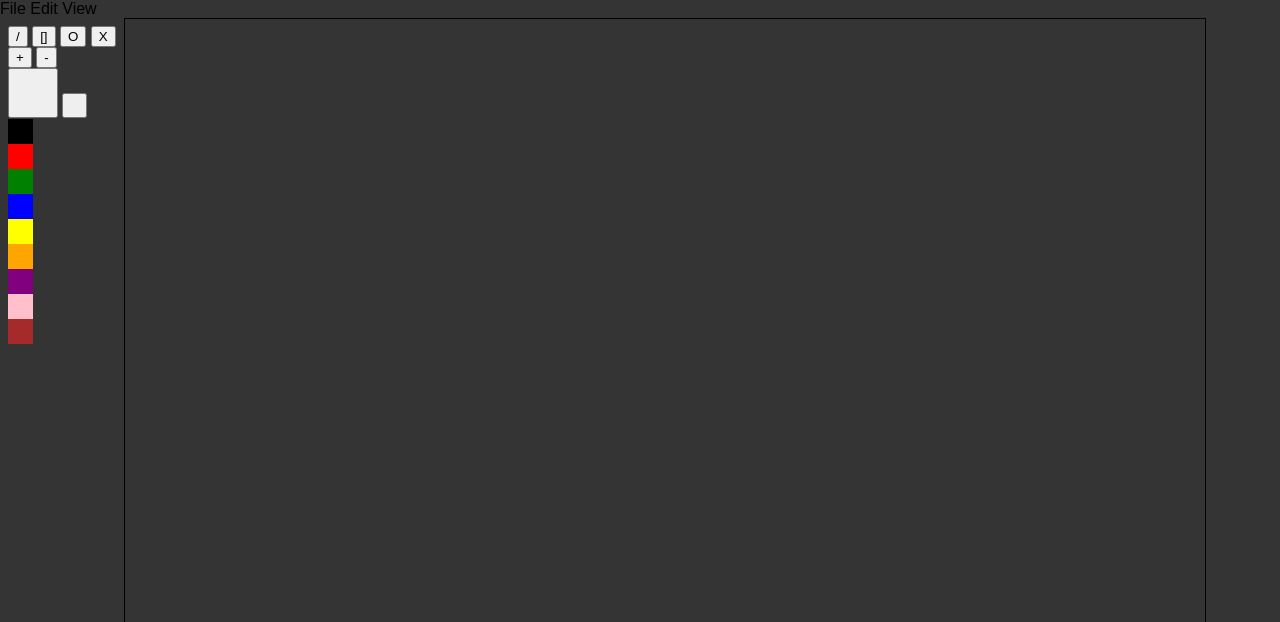
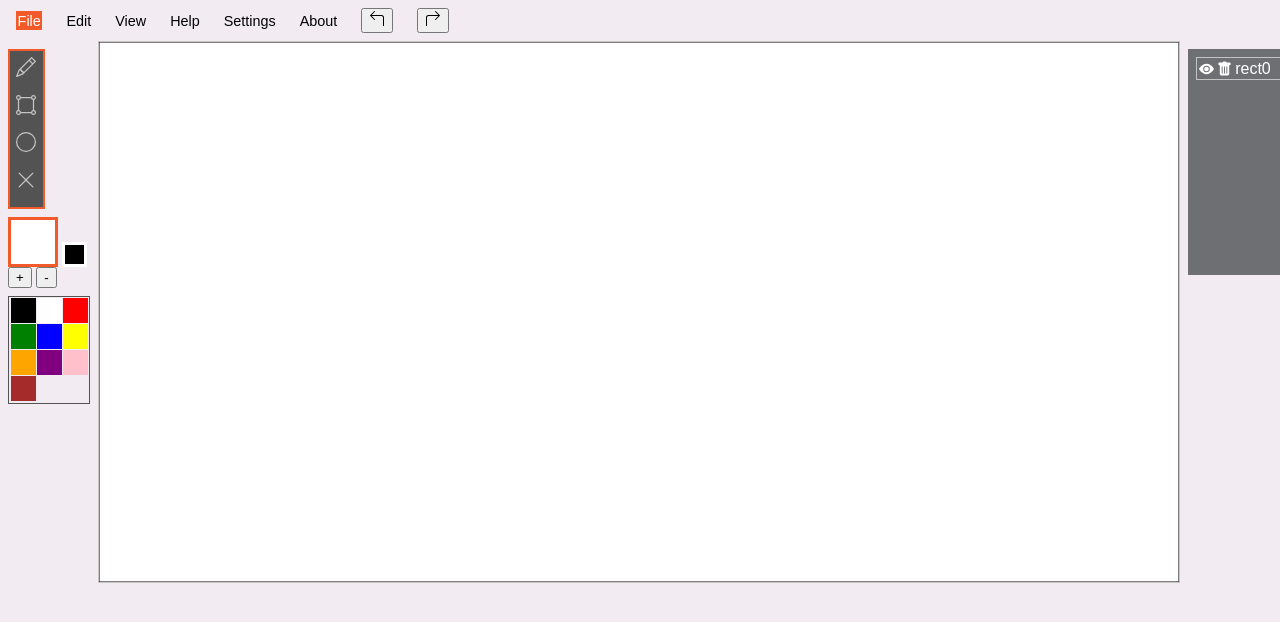
Before and after one commit to mo7amedgisimelsied/Canvas, a plain HTML site: page index.html in a window 1280 px wide. Shown: the top 622 px of the page. Drawn offline with Linux system fonts and the light colour scheme.

Commit message:
New Features

```diff
--- /dev/null
+++ b/Shapes.js
@@ -0,0 +1,26 @@
+class Rectangle{
+    constructor(x, y, width, height, _stroke, _fill, _stroke_color){
+        this.id = `rect${elements.length}`;
+        this.x = x;
+        this.y = y;
+        this.width = width;
+        this.height = height;
+        this.stroke = _stroke;
+        this.fill = _fill;
+        this.stroke_color = _stroke_color;
+    }
+}
+
+
+class Circle{
+    constructor(x, y, width, height, _stroke, _fill, _stroke_color){
+        this.id = `circ${elements.length}`;
+        this.x = x;
+        this.y = y;
+        this.width = width;
+        this.height = height;
+        this.stroke = _stroke;
+        this.fill = _fill;
+        this.stroke_color = _stroke_color;
+    }
+}
--- a/index.html
+++ b/index.html
@@ -8,33 +8,89 @@
   </head>
   <body>
     <header>
-      <a href="">File</a>
+      <a
+        href=""
+        style="background-color: #f25a29; color: white; padding: 0.1rem"
+        >File</a
+      >
       <a href="">Edit</a>
       <a href="">View</a>
+      <a href="">Help</a>
+      <a href="">Settings</a>
+      <a href="">About</a>
+      <button>
+        <svg width="16" height="16" viewBox="0 0 16 16" id="undo">
+          <path
+            d="M1.146 4.854a.5.5 0 0 1 0-.708l4-4a.5.5 0 1 1 .708.708L2.707 4H12.5A2.5 2.5 0 0 1 15 6.5v8a.5.5 0 0 1-1 0v-8A1.5 1.5 0 0 0 12.5 5H2.707l3.147 3.146a.5.5 0 1 1-.708.708z"
+          />
+        </svg>
+      </button>
+      <button>
+        <svg width="16" height="16" viewBox="0 0 16 16" id="redo">
+          <path
+            fill-rule="evenodd"
+            d="M14.854 4.854a.5.5 0 0 0 0-.708l-4-4a.5.5 0 0 0-.708.708L13.293 4H3.5A2.5 2.5 0 0 0 1 6.5v8a.5.5 0 0 0 1 0v-8A1.5 1.5 0 0 1 3.5 5h9.793l-3.147 3.146a.5.5 0 0 0 .708.708z"
+          />
+        </svg>
+      </button>
     </header>
     <div class="workspace">
       <div class="left-bar bar">
         <div class="toolbar" id="toolbar">
-          <button id="line">/</button>
-          <button id="rect">[]</button>
-          <button id="circ">O</button>
-          <button id="clear">X</button>
-          <div class="stroke">
-            <button id="strokePlus">+</button>
-            <button id="strokeMinus">-</button>
-          </div>
+          <button id="line">
+            <svg viewBox="0 0 16 16">
+              <path
+                d="M12.146.146a.5.5 0 0 1 .708 0l3 3a.5.5 0 0 1 0 .708l-10 10a.5.5 0 0 1-.168.11l-5 2a.5.5 0 0 1-.65-.65l2-5a.5.5 0 0 1 .11-.168zM11.207 2.5 13.5 4.793 14.793 3.5 12.5 1.207zm1.586 3L10.5 3.207 4 9.707V10h.5a.5.5 0 0 1 .5.5v.5h.5a.5.5 0 0 1 .5.5v.5h.293zm-9.761 5.175-.106.106-1.528 3.821 3.821-1.528.106-.106A.5.5 0 0 1 5 12.5V12h-.5a.5.5 0 0 1-.5-.5V11h-.5a.5.5 0 0 1-.468-.325"
+              />
+            </svg>
+          </button>
+          <button id="rect">
+            <svg viewBox="0 0 16 16">
+              <path
+                d="M2 1a1 1 0 1 0 0 2 1 1 0 0 0 0-2M0 2a2 2 0 0 1 3.937-.5h8.126A2 2 0 1 1 14.5 3.937v8.126a2 2 0 1 1-2.437 2.437H3.937A2 2 0 1 1 1.5 12.063V3.937A2 2 0 0 1 0 2m2.5 1.937v8.126c.703.18 1.256.734 1.437 1.437h8.126a2 2 0 0 1 1.437-1.437V3.937A2 2 0 0 1 12.063 2.5H3.937A2 2 0 0 1 2.5 3.937M14 1a1 1 0 1 0 0 2 1 1 0 0 0 0-2M2 13a1 1 0 1 0 0 2 1 1 0 0 0 0-2m12 0a1 1 0 1 0 0 2 1 1 0 0 0 0-2"
+              />
+            </svg>
+          </button>
+          <button id="circ">
+            <svg viewBox="0 0 16 16">
+              <path
+                d="M8 15A7 7 0 1 1 8 1a7 7 0 0 1 0 14m0 1A8 8 0 1 0 8 0a8 8 0 0 0 0 16"
+              />
+            </svg>
+          </button>
+          <button id="clear">
+            <svg viewBox="0 0 16 16">
+              <path
+                d="M2.146 2.854a.5.5 0 1 1 .708-.708L8 7.293l5.146-5.147a.5.5 0 0 1 .708.708L8.707 8l5.147 5.146a.5.5 0 0 1-.708.708L8 8.707l-5.146 5.147a.5.5 0 0 1-.708-.708L7.293 8z"
+              />
+            </svg>
+          </button>
+          <div class="stroke"></div>
         </div>
 
         <div class="fill-stroke">
-          <button id="fill"></button>
-          <button id="stroke"></button>
+          <button
+            id="fill"
+            style="background-color: white; border: 3px solid #f25a29"
+          ></button>
+          <button
+            id="stroke"
+            style="background-color: black; border: 3px solid white"
+          ></button>
         </div>
+        <button id="strokePlus">+</button>
+        <button id="strokeMinus">-</button>
         <!-- _______________________________________ COLORS _____________________________________ -->
         <div class="colors-container">
           <div
             class="color"
             style="background-color: black"
             onclick="setColor('black')"
+          ></div>
+          <div
+            class="color"
+            style="background-color: white"
+            onclick="setColor('white')"
           ></div>
           <div
             class="color"
@@ -82,8 +138,11 @@
       <!-- _______________________________________ CANVAS _____________________________________ -->
       <canvas></canvas>
 
-      <div class="right-bar bar"></div>
+      <div class="right-bar bar">
+        <div class="layers" id="layers"></div>
+      </div>
     </div>
     <script src="script.js"></script>
+    <script src="Shapes.js"></script>
   </body>
 </html>
--- a/script.js
+++ b/script.js
@@ -1,95 +1,106 @@
 let canvas = document.querySelector('canvas');
 canvas.width =  1080;
-canvas.height = 1080;
-
+canvas.height = 540;
 let c = canvas.getContext('2d');
 
+
+/* ______________________________________________ Variables __________________________________________ */
+
+// toolbar buttons
 let tool = "line";
 let line = document.getElementById('line');
 let rect = document.getElementById('rect');
 let circ = document.getElementById('circ');
 let clear = document.getElementById('clear');
+
+// undo and redo
+const undo = document.getElementById('undo');
+const redo = document.getElementById('redo');
+
+// stroke and fill
+let stroke = 1;
+let fill = "white";
 let stroke_color = 'black';
+
+// stroke plus and minus
+const strokePlus = document.getElementById('strokePlus');
+const strokeMinus = document.getElementById('strokeMinus');
+
+// color selection
 const selec_fill = document.getElementById('fill');
 const selec_stroke = document.getElementById('stroke');
+
+
+// layers
+const elements = [];
+const removed_items = [];
+const layers = document.getElementById('layers');
+
+// colors
 let selec_color = true;
 const fillButton = document.getElementById('fill');
 
+// drawing
+let start = false;
+let startX, startY;
 
+
+/* ______________________________________________ Event listeners __________________________________________ */
+
+window.addEventListener('load', () => {
+    elements.push(new Rectangle(0, 0, canvas.width, canvas.height, stroke, fill, stroke_color));
+    draw();
+})
+
+// toolbar Listeners
+line.addEventListener('click', () => {tool = 'line'});
+rect.addEventListener('click', () => {tool = 'rect'});
+circ.addEventListener('click', () => {tool = 'circ'});
+clear.addEventListener('click', () => {
+    elements.length = 0;
+    elements.push(new Rectangle(0, 0, canvas.width, canvas.height, stroke, fill, stroke_color));
+    draw();
+});
+
+// color selection
 selec_fill.addEventListener('click', () => {
+    if (!selec_color) {selec_fill.style.border = '3px solid #F25A29'; selec_stroke.style.border = 'none';}
     selec_color = true;
 })
 
-
 selec_stroke.addEventListener('click', () => {
+    if (selec_color) {selec_stroke.style.border = '3px solid #F25A29'; selec_fill.style.border = 'none';}
     selec_color = false;
 })
 
 
-function setColor(color){
-if (selec_color){
-    fill = color;
-    selec_fill.style = `background-color: ${fill}`
-}
-else {
-    stroke_color = color
-    selec_stroke.style = `background-color: ${stroke_color}`
-};
-}
+// undo and redo
+undo.addEventListener('click', () => {
+    removed_items.push(elements.pop());
+    draw();
+})
 
-let stroke = 1;
-let fill = "rgb(191, 255, 0)";
-const elements = [];
+redo.addEventListener('click', () => {
+    elements.push(removed_items.pop());
+    draw();
+})
 
 
-clear.addEventListener('click', () => {c.clearRect(0, 0, canvas.width, canvas.height); elements.length = 0});
-line.addEventListener('click', () => {tool = 'line'});
-rect.addEventListener('click', () => {tool = 'rect'});
-circ.addEventListener('click', () => {tool = 'circ'});
-
-let start = false;
-let startX, startY;
-
-class Rectangle{
-    constructor(x, y, width, height, _stroke, _fill, _stroke_color){
-        this.x = x;
-        this.y = y;
-        this.width = width;
-        this.height = height;
-        this.stroke = _stroke;
-        this.fill = _fill;
-        this.stroke_color = _stroke_color;
-    }
-}
-
-
-class Circle{
-    constructor(x, y, width, height, _stroke, _fill, _stroke_color){
-        this.x = x;
-        this.y = y;
-        this.width = width;
-        this.height = height;
-        this.stroke = _stroke;
-        this.fill = _fill;
-        this.stroke_color = _stroke_color;
-    }
-}
-
-
-document.addEventListener('mousedown', (e) =>{
+// drawing
+canvas.addEventListener('mousedown', (e) =>{
     startX = e.clientX - canvas.offsetLeft;
     startY = e.clientY - canvas.offsetTop;
     start = true;
 })
 
-document.addEventListener('mousemove', (e) => {
+canvas.addEventListener('mousemove', (e) => {
     if (tool == 'line'){
         c.strokeStyle = stroke_color;
         drawLines({clientX: e.clientX - canvas.offsetLeft, clientY: e.clientY - canvas.offsetTop});
     }
 })
 
-document.addEventListener('mouseup', (e) => {
+canvas.addEventListener('mouseup', (e) => {
     start = false;
     c.beginPath();
     switch (tool){
@@ -103,6 +114,30 @@ document.addEventListener('mouseup', (e) => {
             break;
     }
 })
+
+// stroke
+strokePlus.addEventListener('click', () => {
+    stroke += 1;
+    c.lineWidth = stroke;
+})
+strokeMinus.addEventListener('click', () => {
+    stroke -= 1;
+    c.lineWidth = stroke;
+})
+
+
+/* ______________________________________________ Functions __________________________________________ */
+
+function setColor(color){
+if (selec_color){
+    fill = color;
+    selec_fill.style = `background-color: ${fill}`
+}
+else {
+    stroke_color = color
+    selec_stroke.style = `background-color: ${stroke_color}`
+};
+}
 
 function drawLines(e){
     if (!start) return;
@@ -125,20 +160,21 @@ function drawCirc(e) {
     draw();
 }
 
-const strokePlus = document.getElementById('strokePlus');
-const strokeMinus = document.getElementById('strokeMinus');
-strokePlus.addEventListener('click', () => {
-    stroke += 1;
-    c.lineWidth = stroke;
-})
-strokeMinus.addEventListener('click', () => {
-    stroke -= 1;
-    c.lineWidth = stroke;
-})
-
 function draw(){
  c.clearRect(0, 0, canvas.width, canvas.height);
+ layers.innerHTML = '';
  elements.forEach(element => {
+    layers.innerHTML += `<div class="layer">
+    <svg viewBox="0 0 16 16">
+        <path d="M10.5 8a2.5 2.5 0 1 1-5 0 2.5 2.5 0 0 1 5 0"/>
+        <path d="M0 8s3-5.5 8-5.5S16 8 16 8s-3 5.5-8 5.5S0 8 0 8m8 3.5a3.5 3.5 0 1 0 0-7 3.5 3.5 0 0 0 0 7"/>
+    </svg>
+
+    <svg viewBox="0 0 16 16">
+        <path d="M2.5 1a1 1 0 0 0-1 1v1a1 1 0 0 0 1 1H3v9a2 2 0 0 0 2 2h6a2 2 0 0 0 2-2V4h.5a1 1 0 0 0 1-1V2a1 1 0 0 0-1-1H10a1 1 0 0 0-1-1H7a1 1 0 0 0-1 1zm3 4a.5.5 0 0 1 .5.5v7a.5.5 0 0 1-1 0v-7a.5.5 0 0 1 .5-.5M8 5a.5.5 0 0 1 .5.5v7a.5.5 0 0 1-1 0v-7A.5.5 0 0 1 8 5m3 .5v7a.5.5 0 0 1-1 0v-7a.5.5 0 0 1 1 0"/>
+    </svg>
+    ${element.id}
+    </div>`
     if (element instanceof Circle){
         c.beginPath();
         c.lineWidth = element.stroke;
--- a/styles.css
+++ b/styles.css
@@ -3,15 +3,23 @@ body{
     margin: 0;
     padding: 0;
     font-family: sans-serif;
-    background-color: rgb(52, 52, 52);
+    background-color: #F2EBF2;
 }
 
 a{
     text-decoration: none;
     color: black;
 }
+
+header{
+    display: flex;
+    align-items: center;
+    gap: 1.5rem;
+    padding: 0.5rem 0 0.5rem 1rem;
+    font-size: 0.9rem;
+}
 canvas{
-    border: 1px solid black;
+    border: 1px solid #C4C4C4;
 }
 
 .workspace{
@@ -36,3 +44,63 @@ canvas{
     width: 25px;
     height: 25px;
 }
+
+
+.toolbar{
+    display: flex;
+    flex-direction: column;
+    align-items: start;
+    width: fit-content;
+    gap: 0.5rem;
+    background-color: #535353;
+    padding: 0.2rem;
+    border: 2px solid #F25A29;
+}
+
+.toolbar button{
+    padding: 0.2rem;
+    background-color:  #535353;
+    border: none;
+    cursor: pointer;
+    border-radius: 5px;
+}
+.toolbar svg{
+    fill: #C4C4C4;
+    width: 20px;
+    height: 20px;
+}
+
+
+
+.colors-container{
+    display: grid;
+    grid-template-columns: repeat(3, 1fr);
+    gap: 1px;
+    border: 1px solid #535353;
+    padding: 0.1rem;
+}
+
+.colors-container, .fill-stroke{
+    margin-top: 0.5rem;
+}
+
+.layers{
+width: 100%;
+min-height: 40%;
+padding: 0.5rem;
+background-color: #6E6F73;
+
+}
+.layer{
+    display: flex;
+    color: white;
+    border: 1px solid #C4C4C4;
+    margin-bottom: 0.1rem;
+    padding: 0.1rem;
+}
+
+.layer svg{
+    fill: white;
+    margin-right: 0.2rem;
+    width: 15px;
+}
```
